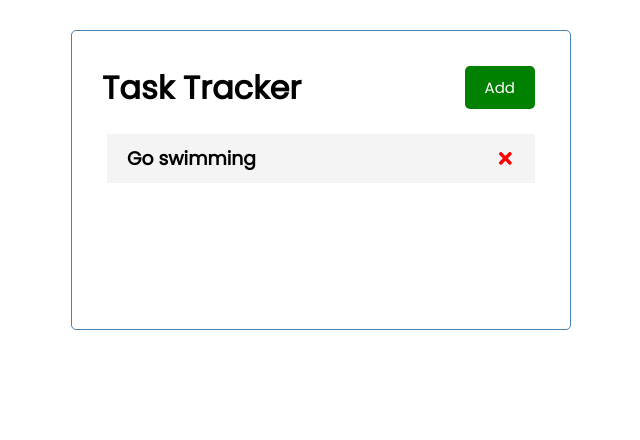
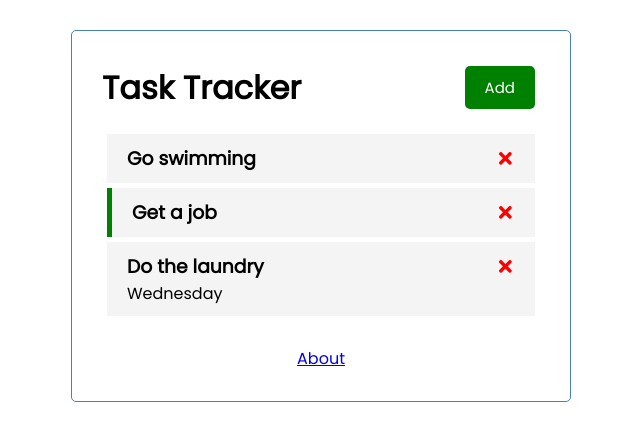
Before and after one commit to 04alexklink/react2021-task-tracker, a React (Create React App) app: page / in a window 1280 px wide. Shown: the top 440 px of the page, without its empty margins (319-959 px from the left). Built offline with nearby package versions, Linux system fonts and the light colour scheme; data requests are answered from the project's data file.

Commit message:
Footer component Added, containing a link to an About Component, that has also been created. Used routing to make sure only specific components are rendered dependent on the route

```diff
--- a/db.json
+++ b/db.json
@@ -5,6 +5,18 @@
       "day": "",
       "reminder": false,
       "id": 1
+    },
+    {
+      "text": "Get a job",
+      "day": "",
+      "reminder": true,
+      "id": 2
+    },
+    {
+      "text": "Do the laundry",
+      "day": "Wednesday",
+      "reminder": false,
+      "id": 3
     }
   ]
 }
--- a/package.json
+++ b/package.json
@@ -10,6 +10,7 @@
     "react": "^17.0.1",
     "react-dom": "^17.0.1",
     "react-icons": "^4.2.0",
+    "react-router-dom": "^5.2.0",
     "react-scripts": "4.0.2",
     "web-vitals": "^1.1.0"
   },
--- a/src/App.js
+++ b/src/App.js
@@ -1,6 +1,9 @@
 import Header from './components/Header'
 import Tasks from './components/Tasks'
 import AddTask from './components/AddTask'
+import Footer from './components/Footer'
+import About from './components/About'
+import {BrowserRouter as Router, Route} from 'react-router-dom'
 import { useState, useEffect } from 'react';
 function App() {
   const [showAddTask, setShowAddTask] = useState(false)
@@ -72,11 +75,20 @@
 }
 
   return (
+    <Router>
     <div className="container">
       <Header title="Task Tracker" showAddTaskForm={showAddTaskForm} showAddTaskValue={showAddTask}/>
-      {showAddTask && <AddTask onAddTask={addTask}/>}
-      {tasks.length > 0 ? <Tasks tasks={tasks} onDelete={deleteTask} onToggleReminder={toggleReminder}/> : "No tasks to show"}
+      <Route path="/" exact render={(props)=> (
+        <>
+        {showAddTask && <AddTask onAddTask={addTask}/>}
+        {tasks.length > 0 ? <Tasks tasks={tasks} onDelete={deleteTask} onToggleReminder={toggleReminder}/> : "No tasks to show"}
+        </>
+      )
+      }/>
+      <Route path="/about" component={About}/>
+      <Footer/>
     </div>
+    </Router>
   );
 }
 
--- /dev/null
+++ b/src/components/About.js
@@ -0,0 +1,10 @@
+const About = () => {
+ return (
+     <div>
+     <h1>Hello it's me, the About page</h1>
+     <a href="/">Go back to tasks</a>
+     </div>
+ )
+}
+
+export default About
--- /dev/null
+++ b/src/components/Footer.js
@@ -0,0 +1,11 @@
+import Button from './Button'
+ const Footer = () => {
+
+  return (
+      <footer className="footer">
+          <a href='/about'>About</a>
+      </footer>
+  )
+}
+
+export default Footer
```
Also changed, not shown: 1 other file (tests, documents, lock files or other folders).
